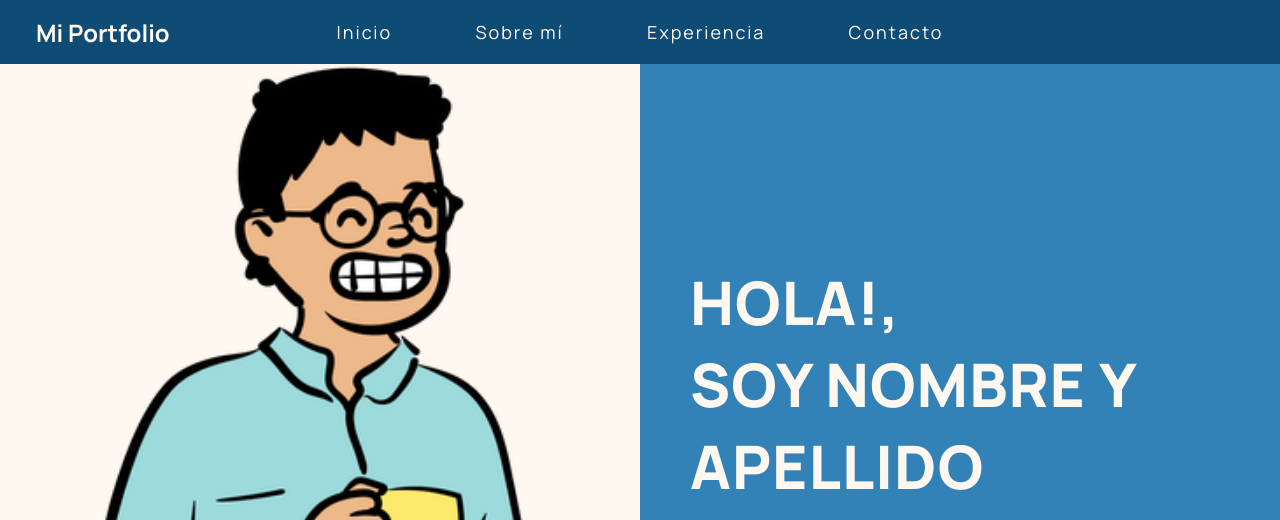
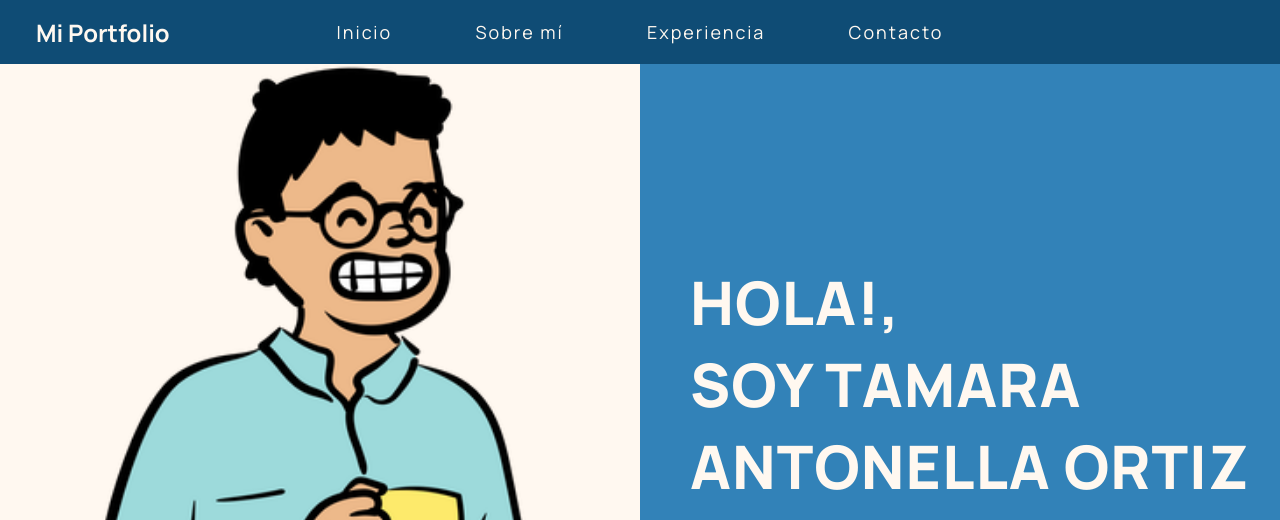
Before and after one commit to tamaraortiz98/portfolio-template, a plain HTML site: page index.html in a window 1280 px wide. Shown: the top 520 px of the page. Drawn offline with nearby package versions, Linux system fonts and the light colour scheme.

Commit message:
Cambios en index

```diff
--- a/index.html
+++ b/index.html
@@ -38,7 +38,7 @@
     </div>
     <div class="half-section text-section">
       <div class="introduction">
-        <h1 class="title">Hola!, <br> Soy Nombre y Apellido </h1>
+        <h1 class="title">Hola!, <br> Soy Tamara Antonella Ortiz </h1>
         <ul class="socials">
           <li><a class="socials-icon" href=""><i class="bi bi-github"></i></a></li>
           <li><a class="socials-icon" href=""><i class="bi bi-linkedin"></i></a></li>
```
